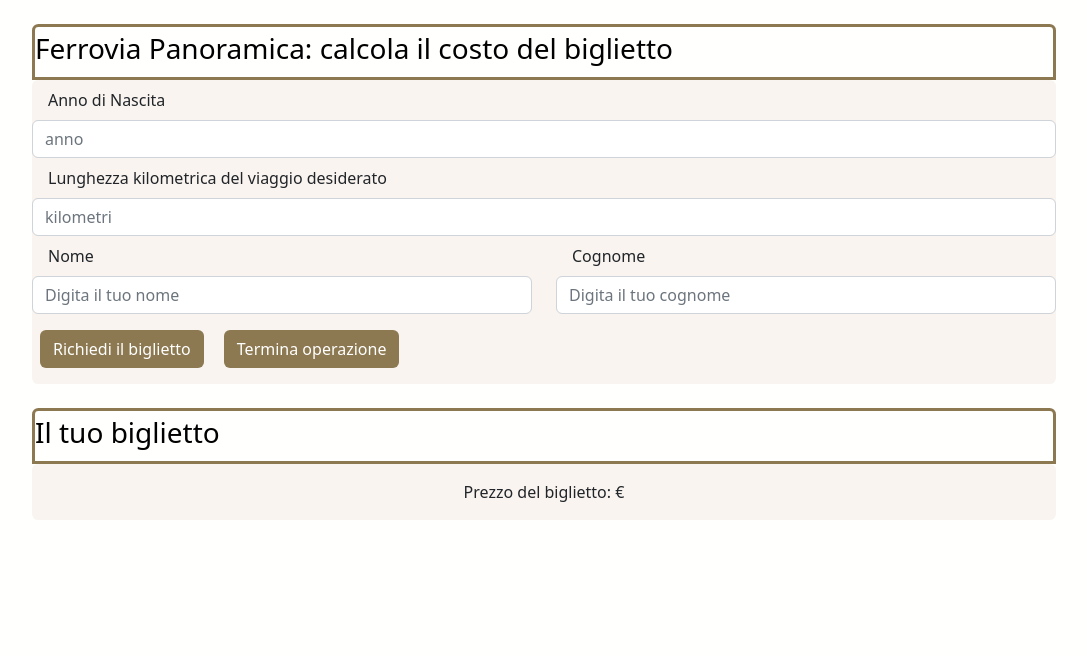
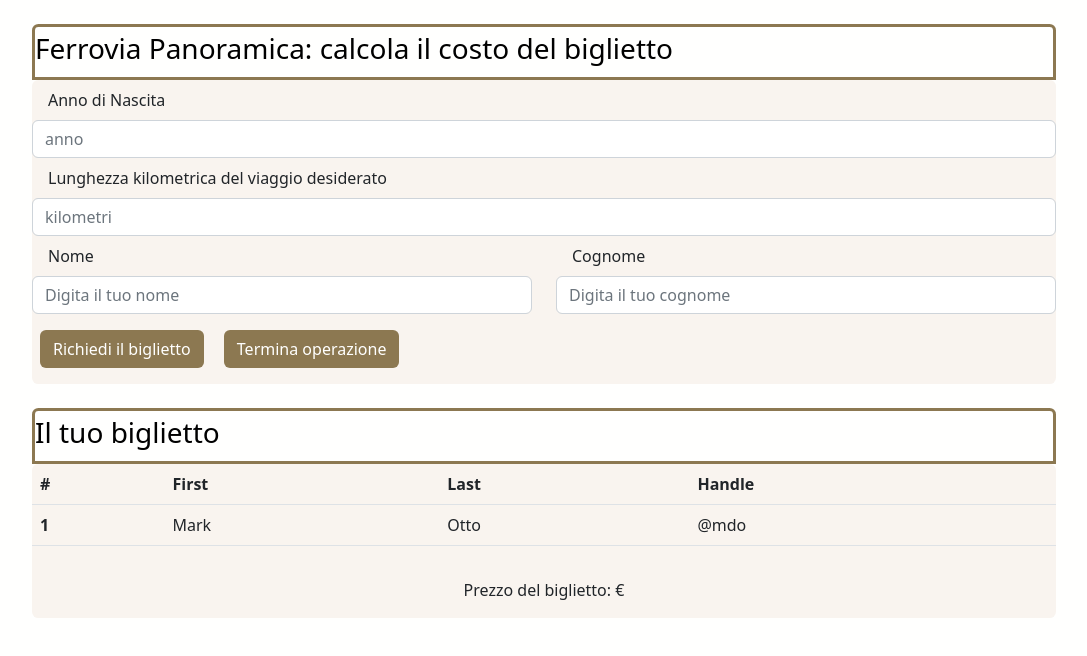
Before and after one commit to giovannilampis/js-biglietto-treno-form, a plain HTML site: page index.html in a window 1280 px wide. Shown: the whole page, without its empty margins (96-1183 px from the left). Drawn offline with nearby package versions, Linux system fonts and the light colour scheme.

Commit message:
add table to #ticket

```diff
--- a/index.html
+++ b/index.html
@@ -70,6 +70,27 @@
         <div class="inner-border-bottom-radius">
             <div class="todo-bottom-container">
 
+              <table class="table">
+                <thead>
+                  <tr>
+                    <th scope="col">#</th>
+                    <th scope="col">First</th>
+                    <th scope="col">Last</th>
+                    <th scope="col">Handle</th>
+                  </tr>
+                </thead>
+
+                <tbody>
+                  <tr>
+                    <th scope="row">1</th>
+                    <td>Mark</td>
+                    <td>Otto</td>
+                    <td>@mdo</td>
+                  </tr>
+
+                </tbody>
+              </table>
+
               <!-- price of the ticket -->
               <p class="py-3" id="responce">Prezzo del biglietto: €</p>
 
```
